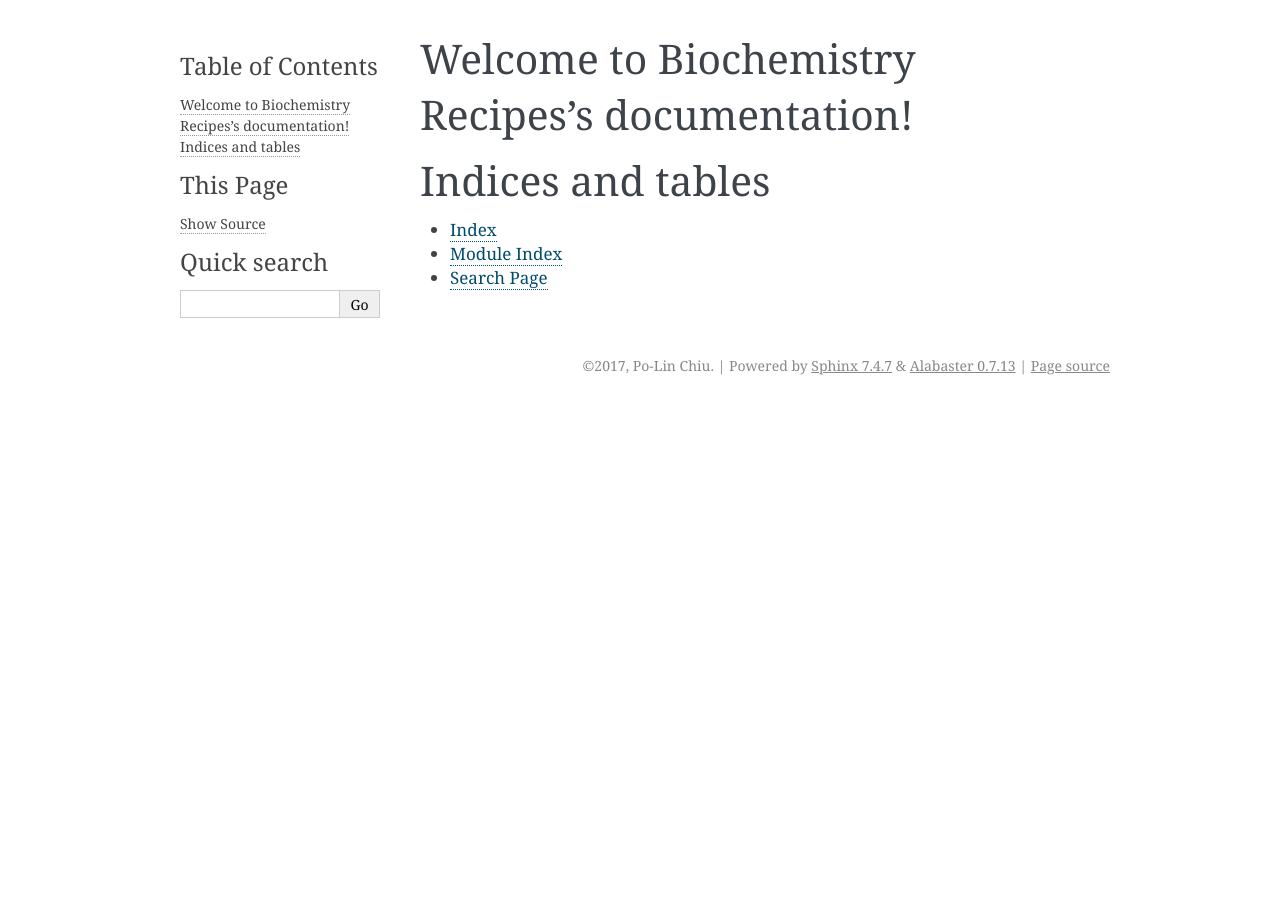
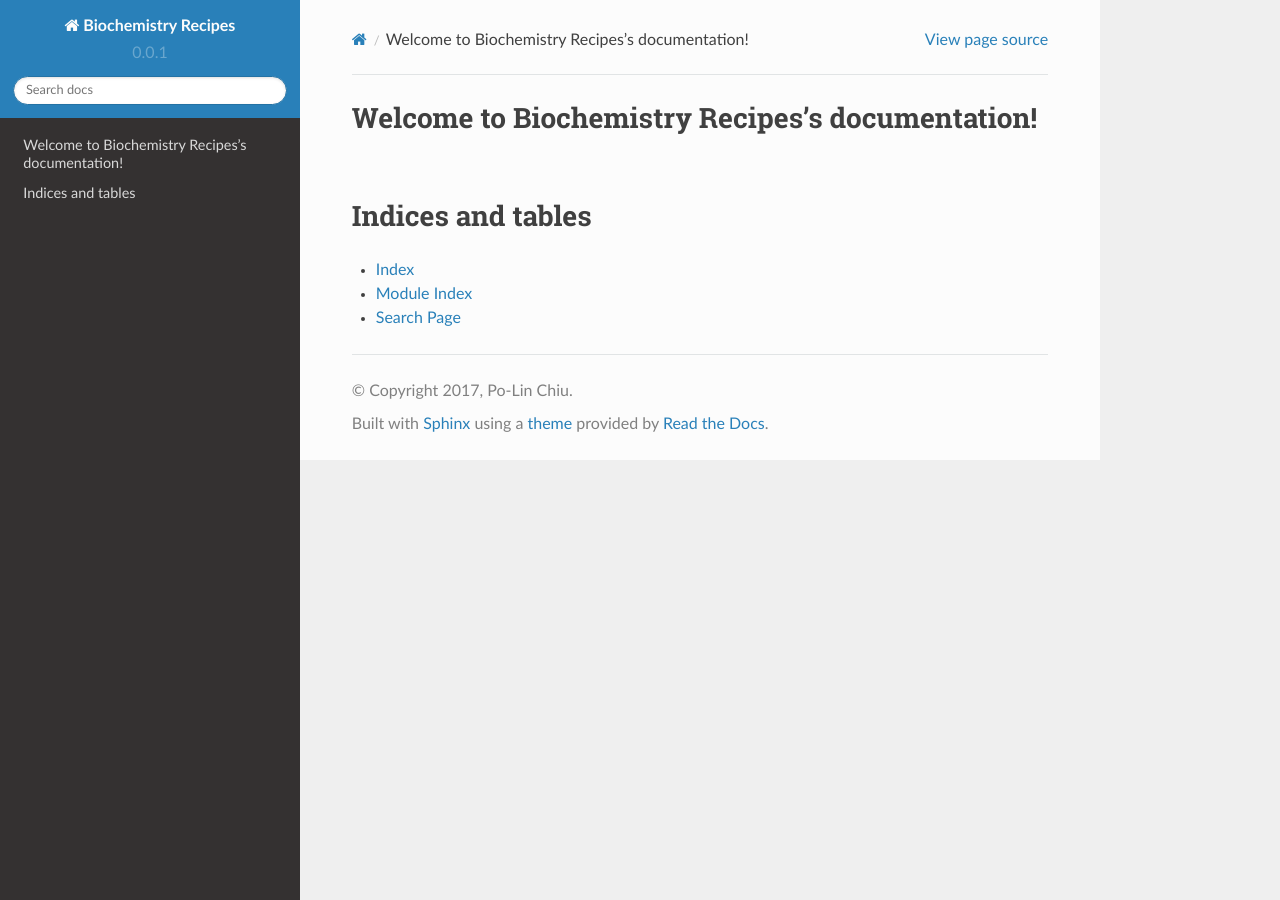
Before and after one commit to plchiulab/biochem_recipes, a Sphinx documentation site: the page built from docs/index.rst, in a window 1280 px wide. Built offline with Sphinx 7.4.7 and the Read the Docs theme 2.0.0, drawn with Linux system fonts in a browser that asks for light colours.

Commit message:
04211234

```diff
--- a/docs/conf.py
+++ b/docs/conf.py
@@ -152,10 +152,16 @@ texinfo_documents = [
      'Miscellaneous'),
 ]
 
+##########
 from recommonmark.parser import CommonMarkParser
 
 source_parsers = {
     '.md': CommonMarkParser,
 }
+source_suffix = ['.rst', '.md']
 
-source_suffix = ['.rst', '.md']
+##########
+import sphinx_rtd_theme
+
+html_theme = "sphinx_rtd_theme"
+html_theme_path = [sphinx_rtd_theme.get_html_theme_path()]
```
Also changed, not shown: 18 other files.
